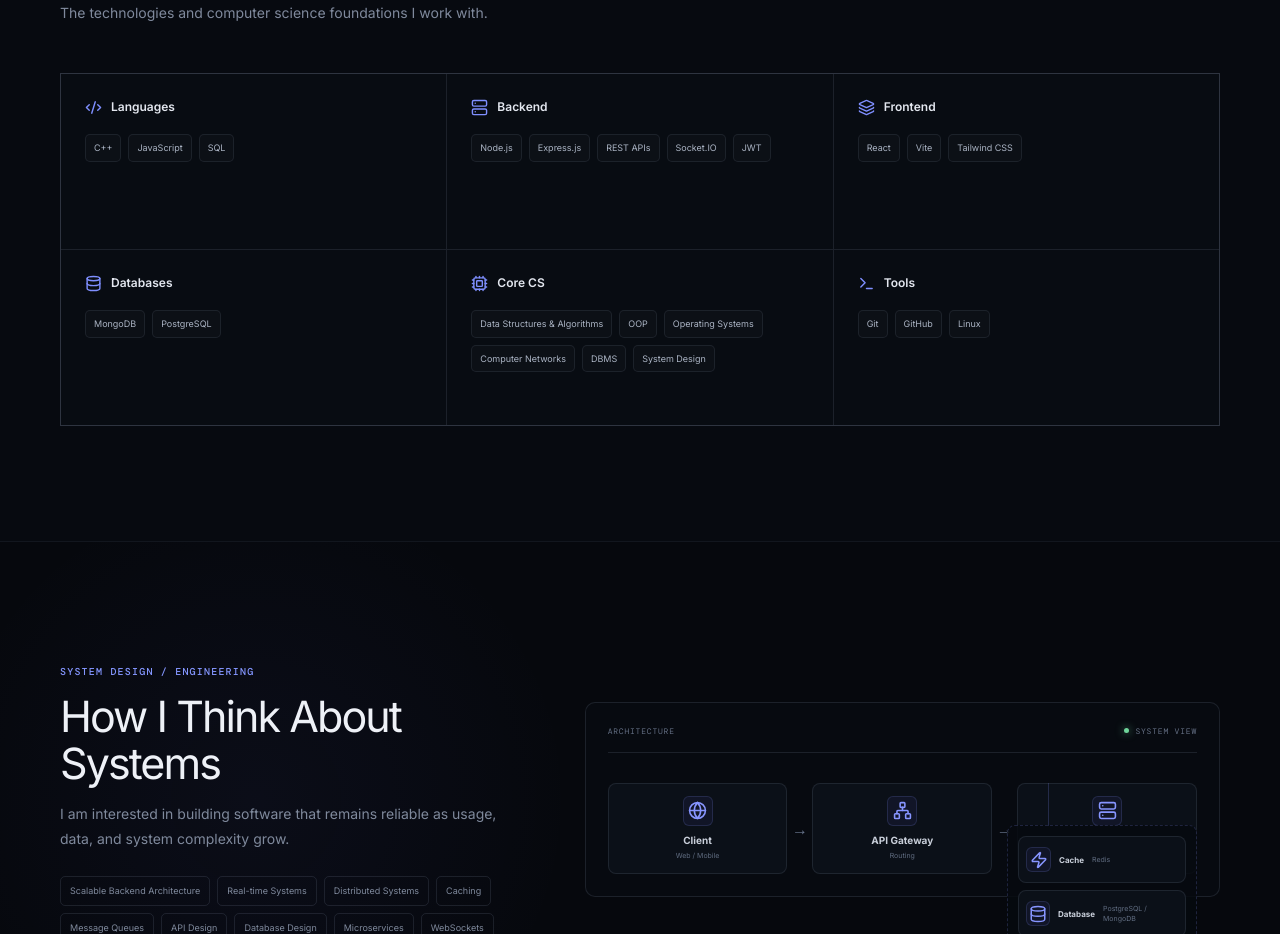
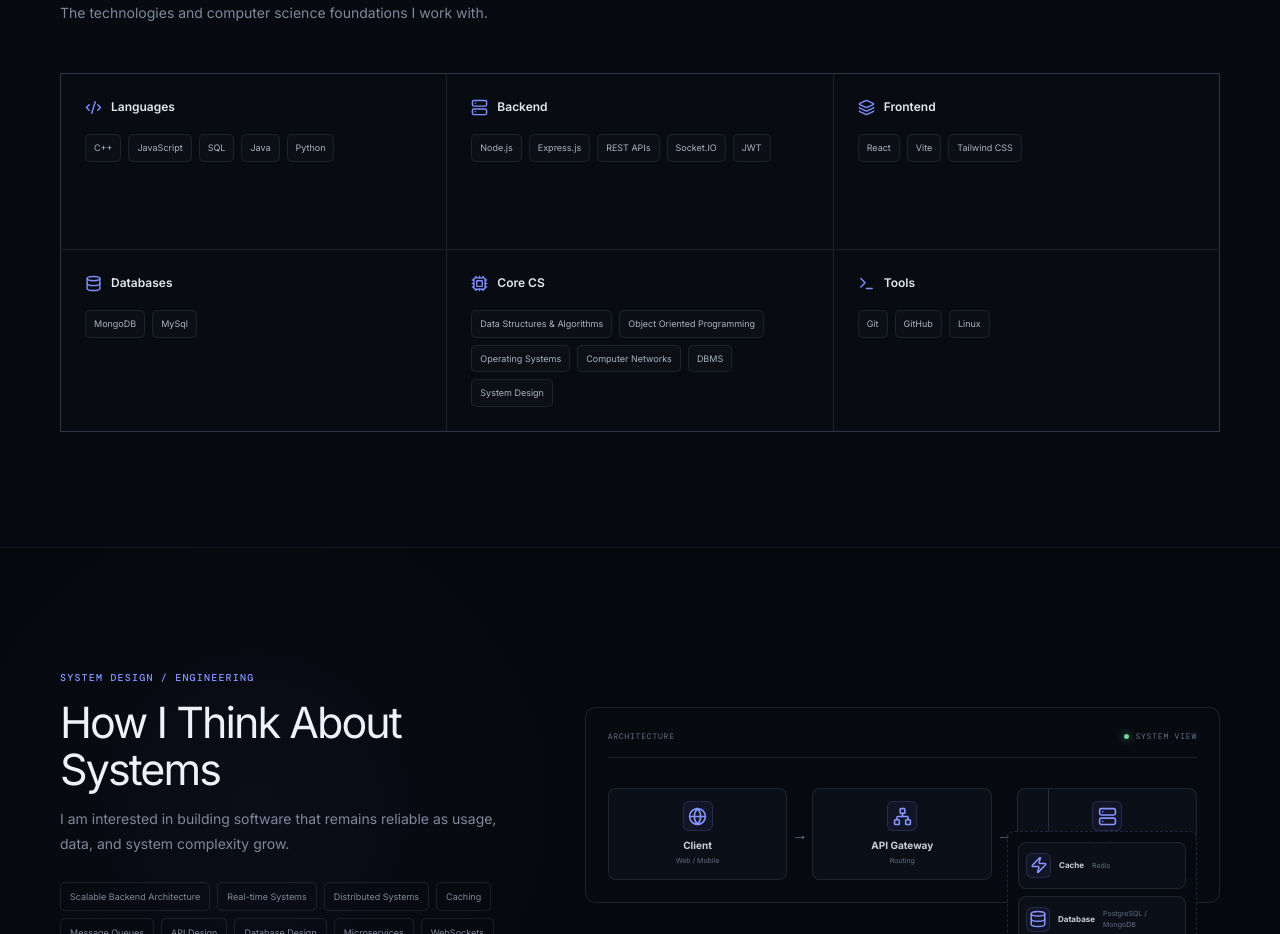
Before and after one commit to abhaysharma20233009/portfolio, a React (Vite) app: page / in a window 1280 px wide. Shown: the part 3680-4614 px from the top of the page. Built offline with nearby package versions, Linux system fonts and the light colour scheme.

Commit message:
Update skillGroups with additional programming languages

```diff
--- a/src/App.jsx
+++ b/src/App.jsx
@@ -96,7 +96,7 @@
   {
     title: "Languages",
     icon: Code2,
-    items: ["C++", "JavaScript", "SQL"],
+    items: ["C++", "JavaScript", "SQL", "Java", "Python"],
   },
   {
     title: "Backend",
@@ -111,14 +111,14 @@
   {
     title: "Databases",
     icon: Database,
-    items: ["MongoDB", "PostgreSQL"],
+    items: ["MongoDB", "MySql"],
   },
   {
     title: "Core CS",
     icon: Cpu,
     items: [
       "Data Structures & Algorithms",
-      "OOP",
+      "Object Oriented Programming",
       "Operating Systems",
       "Computer Networks",
       "DBMS",
```
